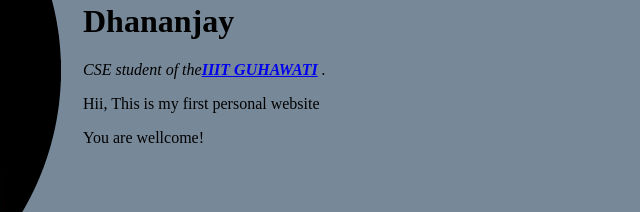
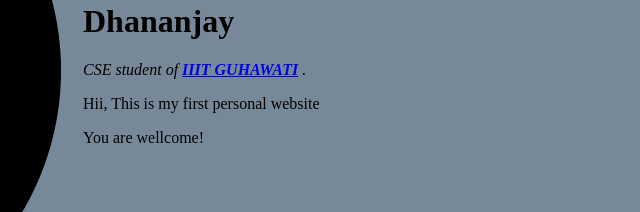
Before and after one commit to dha2213/IIITG, a plain HTML site: page index.html in a window 1280 px wide. Shown: the part 236-448 px from the top of the page, 523-1163 px from the left. Drawn offline with Linux system fonts and the light colour scheme.

Commit message:
index.html

```diff
--- a/index.html
+++ b/index.html
@@ -16,7 +16,7 @@
             <td><img src="./aa.png" alt="Dhanajay's Personal site"></td>
             <td>
                 <h1>Dhananjay</h1>
-                <p><em>CSE student of the<strong><a href="https://www.iiitg.ac.in/">IIIT GUHAWATI</a> </strong>.</em></p>
+                <p><em>CSE student of <strong><a href="https://www.iiitg.ac.in/">IIIT GUHAWATI</a> </strong>.</em></p>
                 <p>Hii, This is my first personal website </p>
                 <p>You are wellcome! </p>
 
```
